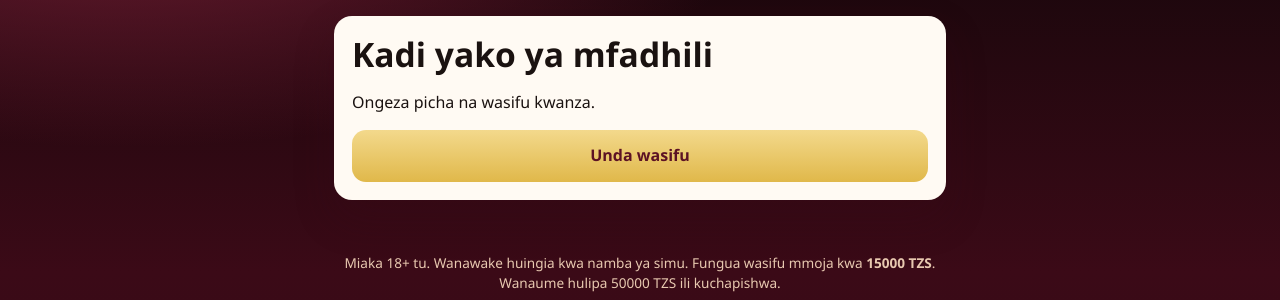
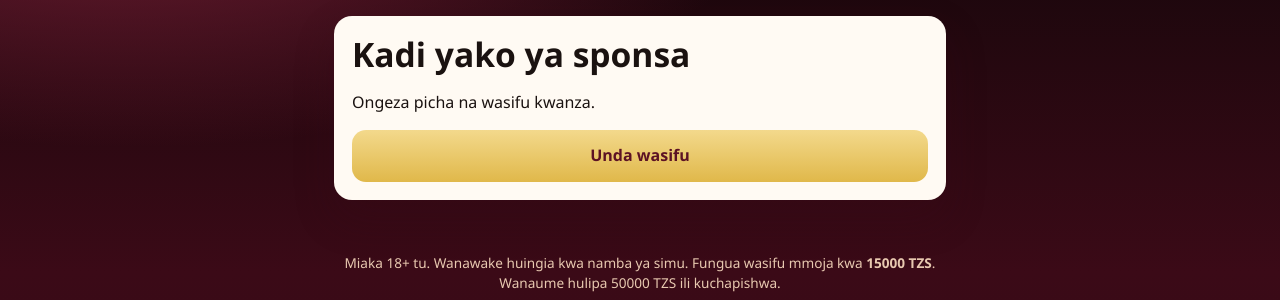
Before and after one commit to kengodhil/sponsa, a Django app: page /my-card/ in a window 1280 px wide. Shown: the part 48-348 px from the top of the page. Run offline with Django 5.2, Linux system fonts and the light colour scheme; the visitor is signed in with stand-in values (Sample User, id 1).

Commit message:
Update Swahili: mfadhili to sponsa

```diff
--- a/frontend/templates/sponsors/my_listing.html
+++ b/frontend/templates/sponsors/my_listing.html
@@ -2,7 +2,7 @@
 {% block title %}Kadi yangu{% endblock %}
 {% block content %}
 <section class="card">
-  <h1>Kadi yako ya mfadhili</h1>
+  <h1>Kadi yako ya sponsa</h1>
   {% if not profile %}
     <p>Ongeza picha na wasifu kwanza.</p>
     <a class="btn btn-gold" href="{% url 'sponsors:edit_listing' %}">Unda wasifu</a>
```
